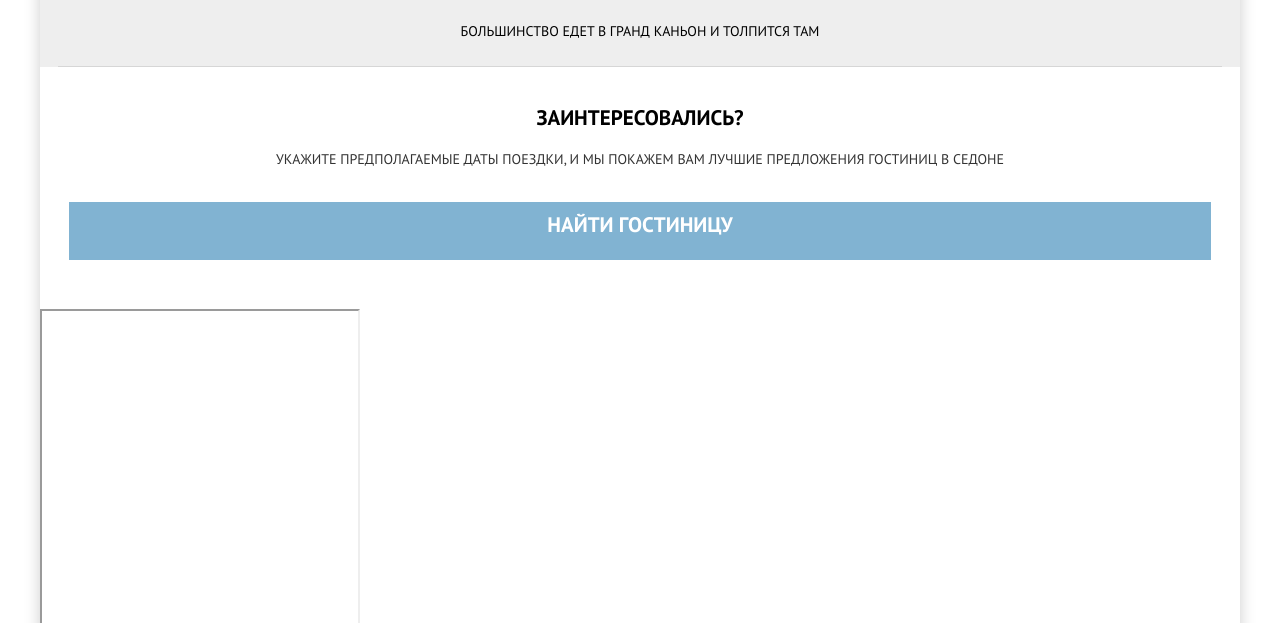
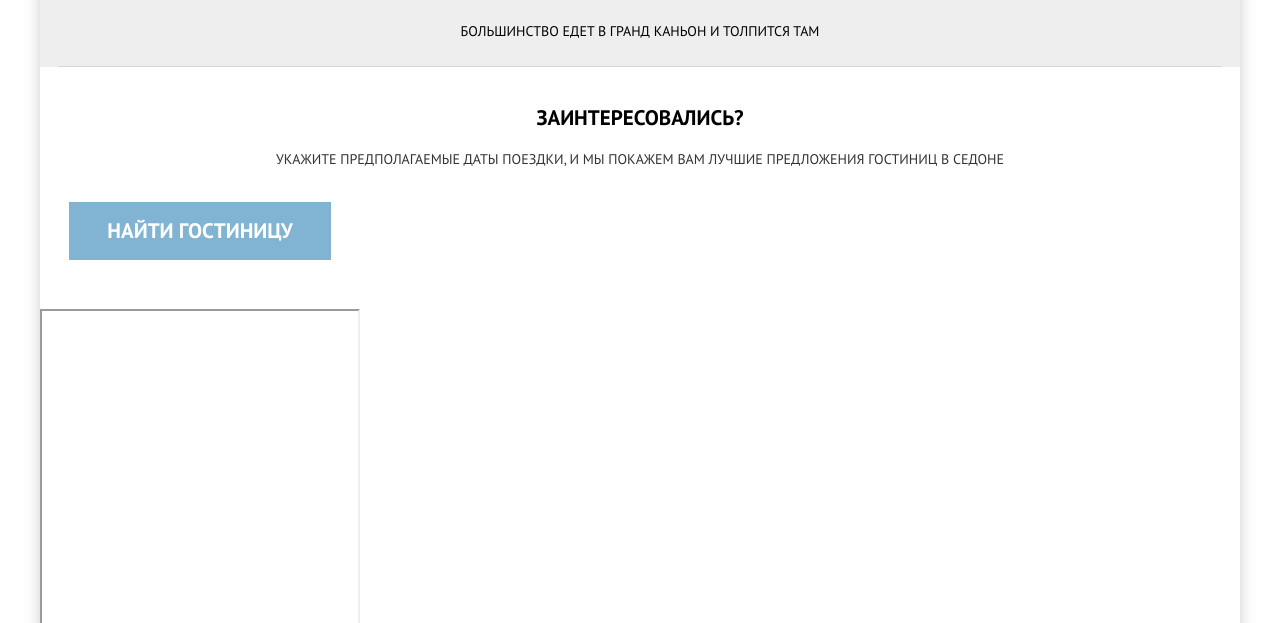
Before and after one commit to htmlacademy-adaptive/2271803-sedona-29, a website: page source/index.html in a window 1280 px wide. Shown: the part 2354-2977 px from the top of the page. Drawn offline with nearby package versions, Linux system fonts and the light colour scheme; files that its build step writes are made by us from their sources.

Commit message:
Стилизация блока search

```diff
--- a/source/sass/blocks/search-hotels.scss
+++ b/source/sass/blocks/search-hotels.scss
@@ -1,7 +1,7 @@
 @use "../common/variables.scss";
 
 .search-hotels {
-padding: 38px 29px 49px;
+  padding: 38px 29px 49px;
 }
 
 .search-hotels__headline {
@@ -21,9 +21,9 @@ padding: 38px 29px 49px;
 }
 
 .search-hotels__link {
-  display: block;
-  min-width: 284px;
-  height: 58px;
-  padding: 10px;
+  display: inline-block;
+  min-width: 262px;
+  min-height: 58px;
+  padding: 16px 10px;
   background: variables.$basic-blue;
 }
```
